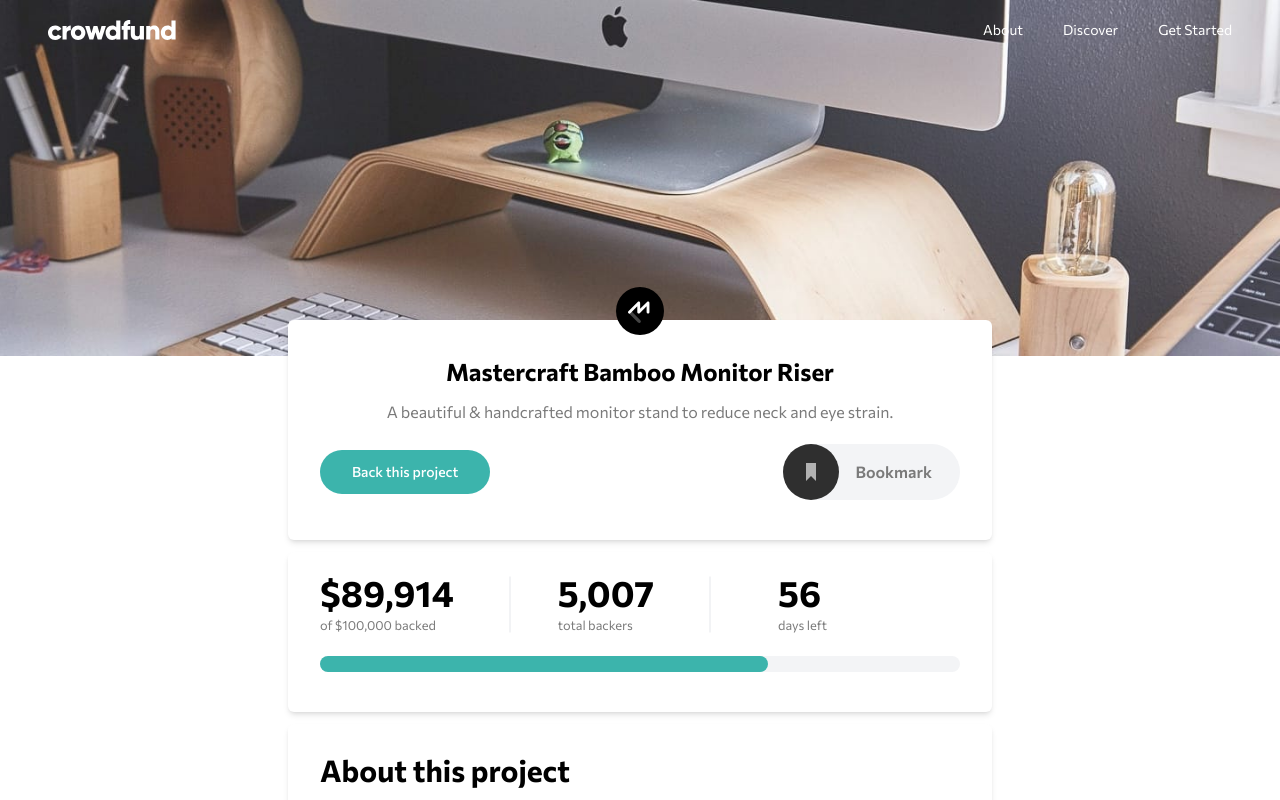
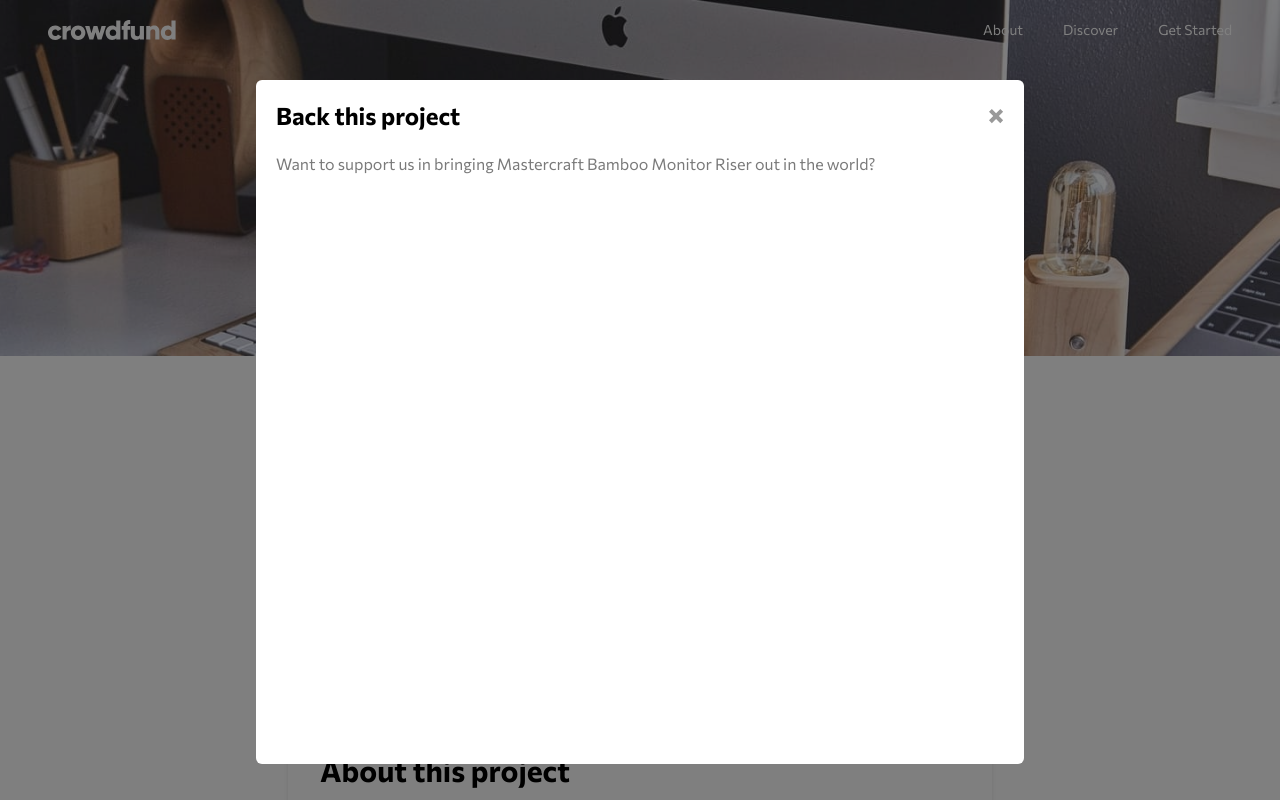
Before and after one commit to Manufacturer1/crowdfunding-app, a React (Vite) app: page / in a window 1280 px wide. Both pictures are taken after a click on the button "Back this project". Shown: the top 800 px of the page. Built offline with nearby package versions, Linux system fonts and the light colour scheme.

Commit message:
feat: added a fixed modal to back project

```diff
--- a/package.json
+++ b/package.json
@@ -10,6 +10,7 @@
     "preview": "vite preview"
   },
   "dependencies": {
+    "@headlessui/react": "^2.2.8",
     "react": "^19.1.1",
     "react-dom": "^19.1.1"
   },
--- a/src/App.tsx
+++ b/src/App.tsx
@@ -1,12 +1,17 @@
 import type { JSX } from "react";
 import Header from "./components/Header";
 import MastercraftWrapper from "./components/MastercraftWrapper";
+import { BackProjectProvider } from "./contexts/BackProjectContext";
+import BackProjectModal from "./components/BackProjectModal";
 
 function App(): JSX.Element {
   return (
     <>
-      <Header />
-      <MastercraftWrapper />
+      <BackProjectProvider>
+        <Header />
+        <MastercraftWrapper />
+        <BackProjectModal />
+      </BackProjectProvider>
     </>
   );
 }
--- /dev/null
+++ b/src/components/BackProjectModal.tsx
@@ -0,0 +1,55 @@
+import { useEffect } from "react";
+import { useBackProject } from "../contexts/BackProjectContext";
+import close from "../images/icon-close-modal.svg";
+import { RadioGroup, Radio } from "@headlessui/react";
+import { rewardFromModalData } from "../data/reward";
+
+const BackProjectModal = () => {
+  const { isModalOpen, setModalOpen } = useBackProject();
+  useEffect(() => {
+    if (isModalOpen) {
+      document.body.style.overflow = "hidden";
+    } else {
+      document.body.style.overflow = "";
+    }
+    return () => {
+      document.body.style.overflow = "";
+    };
+  }, [isModalOpen]);
+  return (
+    <>
+      {isModalOpen && (
+        <div className="fixed inset-0 z-50 flex items-start pt-20 justify-center">
+          {/* Overlay */}
+          <div
+            className="absolute inset-0 bg-black/50"
+            onClick={() => setModalOpen(false)}
+          ></div>
+
+          {/* Modal */}
+          <div className="relative bg-white p-5 rounded-md max-w-3xl w-[90%] mx-auto z-50 h-[95%] overflow-y-auto">
+            <div className="flex items-center justify-between mb-5">
+              <h2 className="text-lg text-black font-bold md:text-xl lg:text-2xl">
+                Back this project
+              </h2>
+              <button onClick={() => setModalOpen(false)}>
+                <img src={close} alt="close modal button" />
+              </button>
+            </div>
+            <p className="text-sm text-gray-custom-500 font-normal md:text-base mb-5">
+              Want to support us in bringing Mastercraft Bamboo Monitor Riser
+              out in the world?
+            </p>
+            <RadioGroup value={0}>
+              {rewardFromModalData.map((data, index) => (
+                <Radio key={index} value={data.title}></Radio>
+              ))}
+            </RadioGroup>
+          </div>
+        </div>
+      )}
+    </>
+  );
+};
+
+export default BackProjectModal;
--- a/src/components/Header.tsx
+++ b/src/components/Header.tsx
@@ -64,13 +64,12 @@ const Header = (): JSX.Element => {
               ))}
             </ul>
           )}
-
           <div className="absolute top-5 left-[90%] z-20">
             <Menu isOpen={isOpen} setIsOpen={setIsOpen} />
           </div>
         </div>
         {isOpen && isMobile && (
-          <div className="absolute inset-0 bg-black/50 z-10 "></div>
+          <div className="fixed inset-0 bg-black/50 z-10 "></div>
         )}
       </header>
     </>
--- a/src/components/Mastercraft.tsx
+++ b/src/components/Mastercraft.tsx
@@ -1,8 +1,11 @@
 import type { JSX } from "react";
 import mastercraftLogo from "../images/logo-mastercraft.svg";
 import BookmarkIcon from "./BookmarkIcon";
+import { useBackProject } from "../contexts/BackProjectContext";
 
 const Mastercraft = (): JSX.Element => {
+  const { isModalOpen, setModalOpen } = useBackProject();
+
   return (
     <>
       <div className="bg-white w-full relative py-5 px-8 shadow-md rounded-md pb-10">
@@ -20,6 +23,7 @@ const Mastercraft = (): JSX.Element => {
         </div>
         <div className="flex gap-3 items-center justify-center md:justify-between md:gap-0">
           <button
+            onClick={() => setModalOpen(!isModalOpen)}
             className="bg-green-custom-400 text-white font-medium text-sm py-3 w-full
            md:w-auto md:px-8 rounded-full hover:bg-green-custom-700 transition-all duration-150"
           >
--- a/src/components/Reward.tsx
+++ b/src/components/Reward.tsx
@@ -1,8 +1,8 @@
 export type RewardPropsType = {
   title: String;
-  pledge: String;
+  pledge: String | null;
   description: String;
-  amount: String;
+  amount: String | null;
 };
 
 const Reward = ({ title, pledge, description, amount }: RewardPropsType) => {
--- /dev/null
+++ b/src/components/RewardModal.tsx
@@ -0,0 +1,20 @@
+import type { RewardPropsType } from "./Reward";
+
+const RewardModal = ({
+  title,
+  pledge,
+  description,
+  amount,
+}: RewardPropsType) => {
+  return (
+    <div
+      className={`border border-gray-300 rounded-md w-full p-4 pb-8 md:pb-2 shadow-sm ${
+        amount === "0" ? "opacity-50" : "opacity-100"
+      }`}
+    >
+      <div className="flex"></div>
+    </div>
+  );
+};
+
+export default RewardModal;
--- /dev/null
+++ b/src/contexts/BackProjectContext.tsx
@@ -0,0 +1,38 @@
+import { createContext, useContext, useState, type ReactNode } from "react";
+
+type BackProjectContextType = {
+  isModalOpen: boolean | null;
+  setModalOpen: React.Dispatch<React.SetStateAction<boolean>>;
+};
+const BackProjectContextValue: BackProjectContextType = {
+  isModalOpen: false,
+  setModalOpen: () => {},
+};
+
+const BackProjectContext = createContext<BackProjectContextType>(
+  BackProjectContextValue
+);
+
+type ChildrenType = {
+  children: ReactNode;
+};
+
+export const BackProjectProvider = ({ children }: ChildrenType) => {
+  const [isOpen, setIsOpen] = useState<boolean>(false);
+
+  return (
+    <BackProjectContext.Provider
+      value={{ isModalOpen: isOpen, setModalOpen: setIsOpen }}
+    >
+      {children}
+    </BackProjectContext.Provider>
+  );
+};
+
+export const useBackProject = (): BackProjectContextType => {
+  const context = useContext(BackProjectContext);
+  if (!context) {
+    throw new Error("useBackProject must be used withing BackProjectProvider");
+  }
+  return context;
+};
--- a/src/data/reward.tsx
+++ b/src/data/reward.tsx
@@ -26,3 +26,38 @@ to our Backer member list. Shipping is included.",
     amount: "0",
   },
 ];
+
+export const rewardFromModalData: RewardPropsType[] = [
+  {
+    title: "Pledge with no reward",
+    pledge: null,
+    description:
+      "Choose to support us without a reward if you simply believe in our project. As a backer, \
+  you will be signed up to receive product updates via email.",
+    amount: null,
+  },
+  {
+    title: "Bamboo Stand",
+    pledge: "25",
+    description:
+      "You get an ergonomic stand made of natural bamboo. You've helped us launch our promotional campaign, and \
+  you’ll be added to a special Backer member list.",
+    amount: "101",
+  },
+  {
+    title: "Black Edition Stand",
+    pledge: "75",
+    description:
+      "You get a Black Special Edition computer stand and a personal thank you. You’ll be added to our Backer \
+  member list. Shipping is included.",
+    amount: "64",
+  },
+  {
+    title: "Mahogany Special Edition",
+    pledge: "200",
+    description:
+      "  You get two Special Edition Mahogany stands, a Backer T-Shirt, and a personal thank you. You’ll be added \
+  to our Backer member list. Shipping is included.",
+    amount: "0",
+  },
+];
```
Also changed, not shown: instruction.txt, 1 other file (tests, documents, lock files or other folders).
